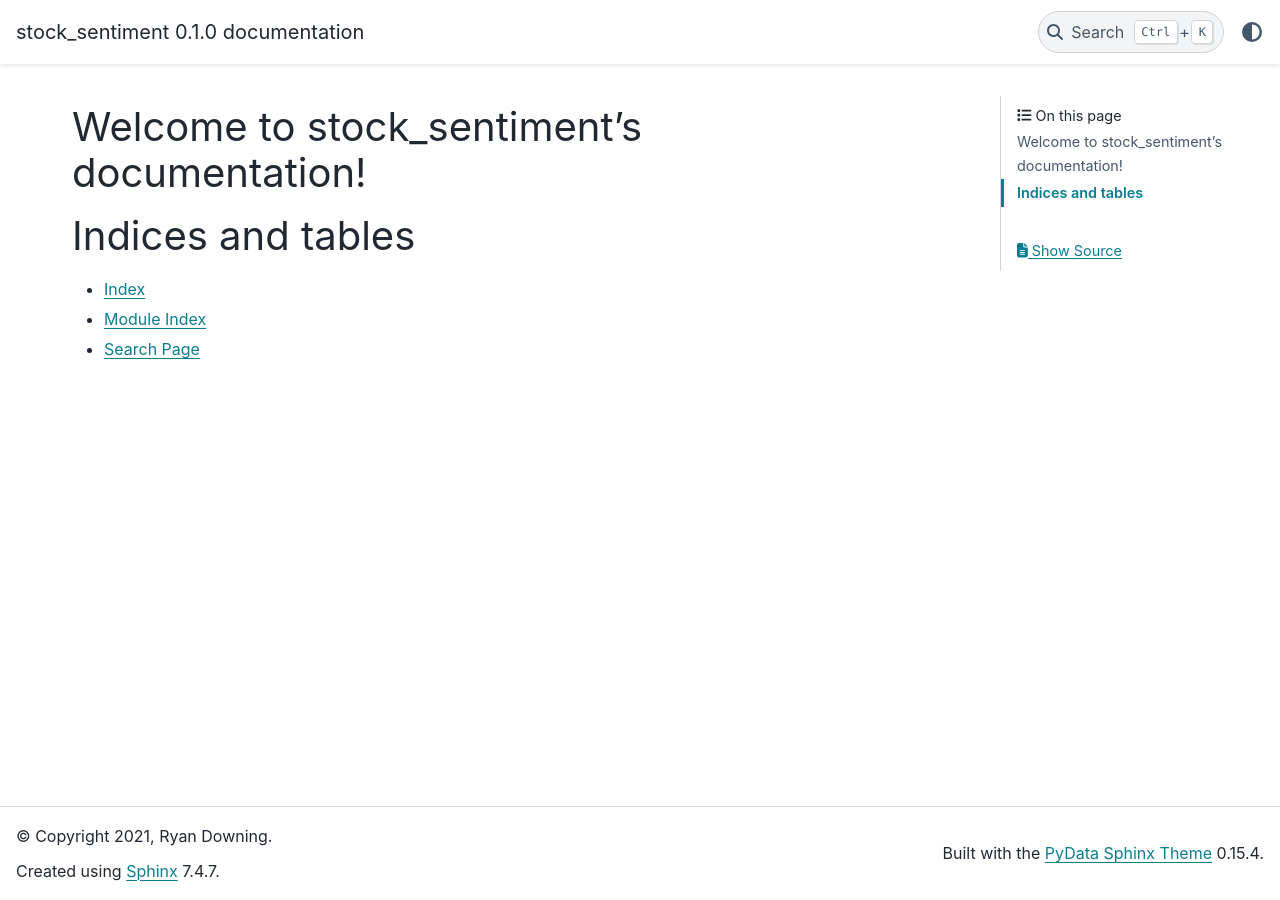
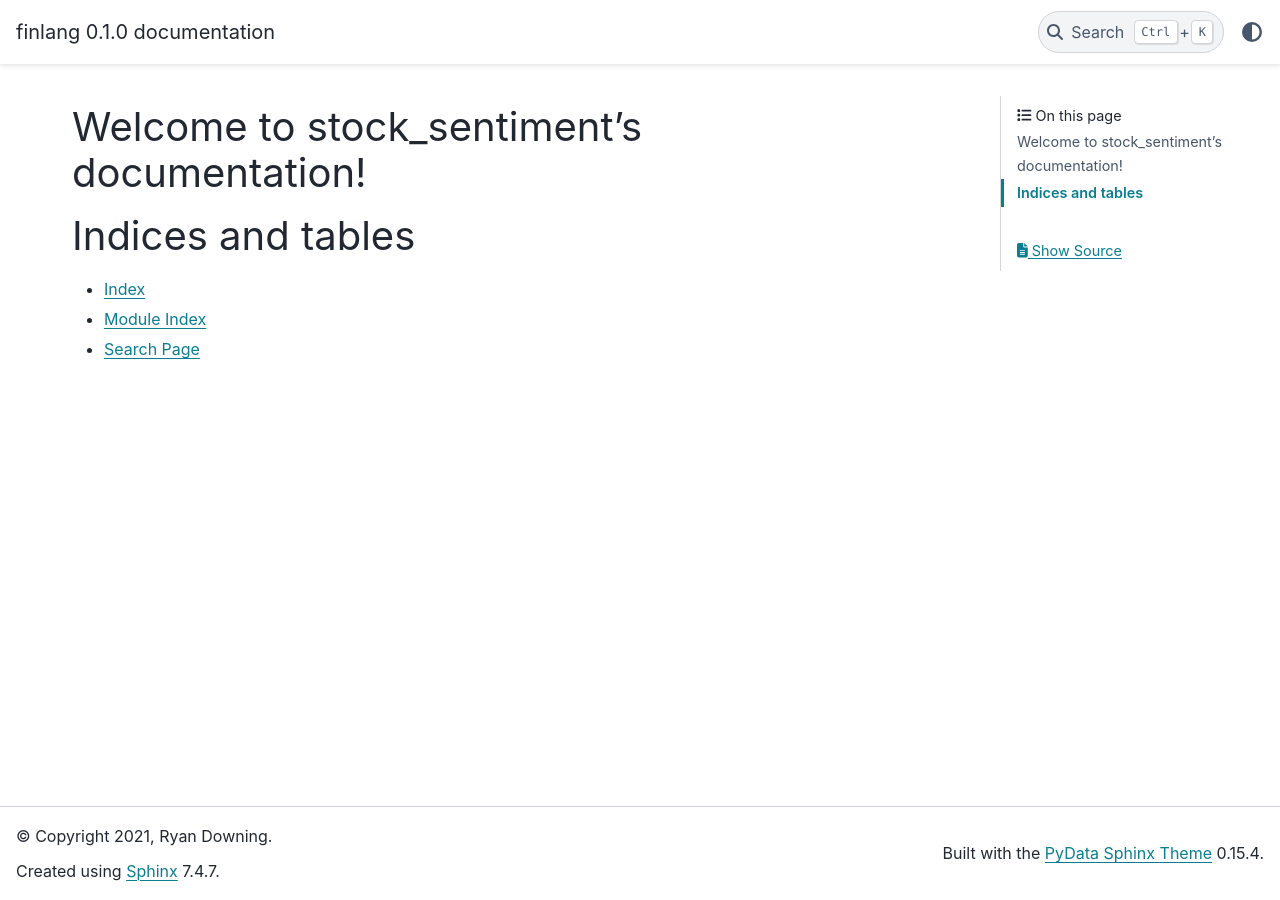
Before and after one commit to ryansdowning/nlp_research, a Sphinx documentation site: the page built from docs/index.rst, in a window 1280 px wide. Built offline with Sphinx 7.4.7 and the PyData theme 0.15.4, drawn with Linux system fonts in a browser that asks for light colours.

Commit message:
chore(ci): Fix docs and dependencies

```diff
--- a/docs/conf.py
+++ b/docs/conf.py
@@ -17,7 +17,7 @@
 
 # -- Project information -----------------------------------------------------
 
-project = 'stock_sentiment'
+project = 'finlang'
 copyright = '2021, Ryan Downing'
 author = 'Ryan Downing'
 
--- a/pyproject.toml
+++ b/pyproject.toml
@@ -21,7 +21,6 @@
 tqdm = "^4.54.1"
 torch = "^1.7.1"
 torchvision = "^0.8.2"
-pydata-sphinx-theme = "^0.4.1"
 psaw = "^0.0.12"
 datatable = "^0.11.1"
 dash-daq = "^0.5.0"
@@ -38,6 +37,7 @@
 isort = "^5.8.0"
 pylint = "^2.7.4"
 pytest = "^6.2.3"
+pydata-sphinx-theme = "^0.6.1"
 
 [build-system]
 requires = ["poetry>=0.12"]
```
Also changed, not shown: 1 other file.
